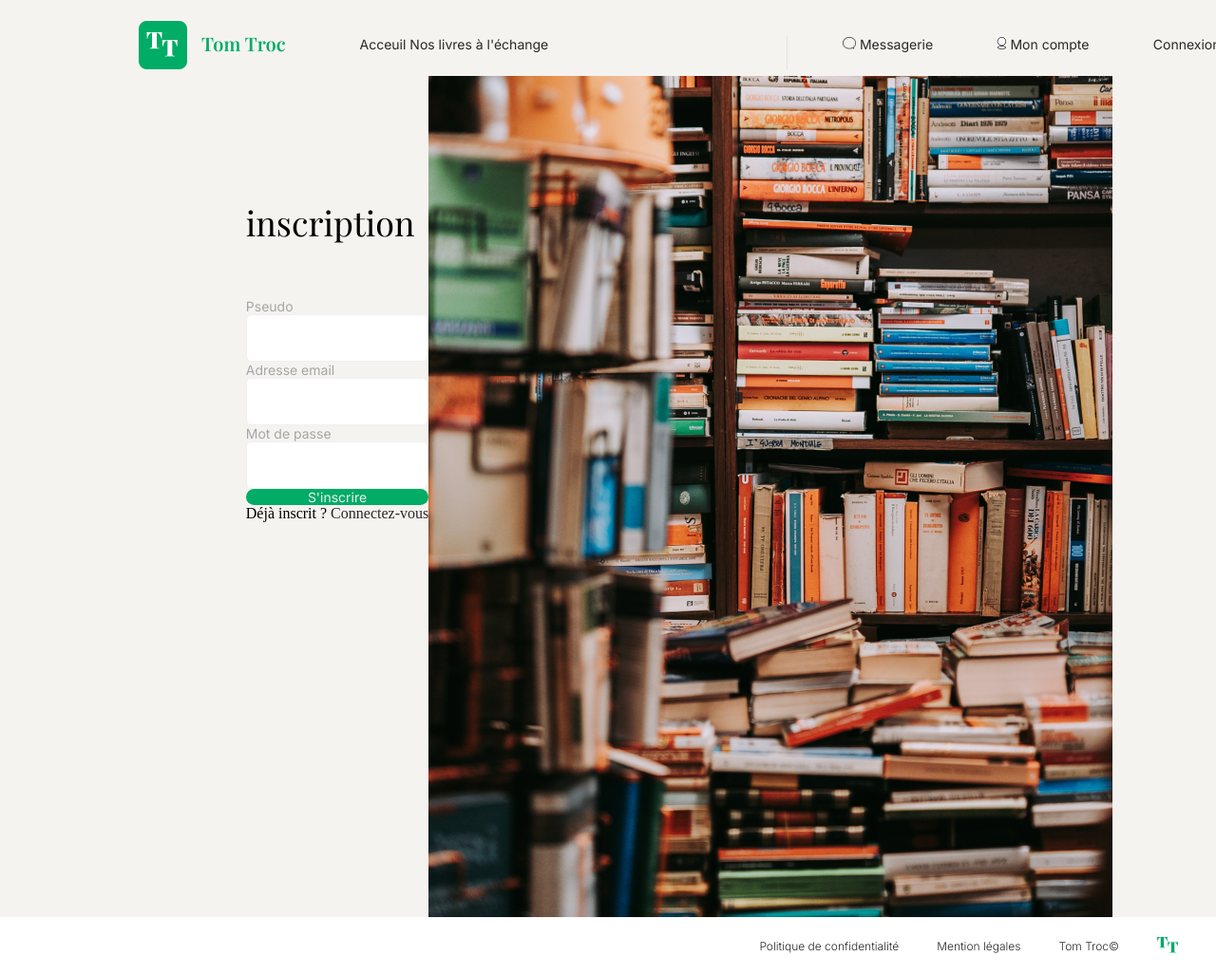
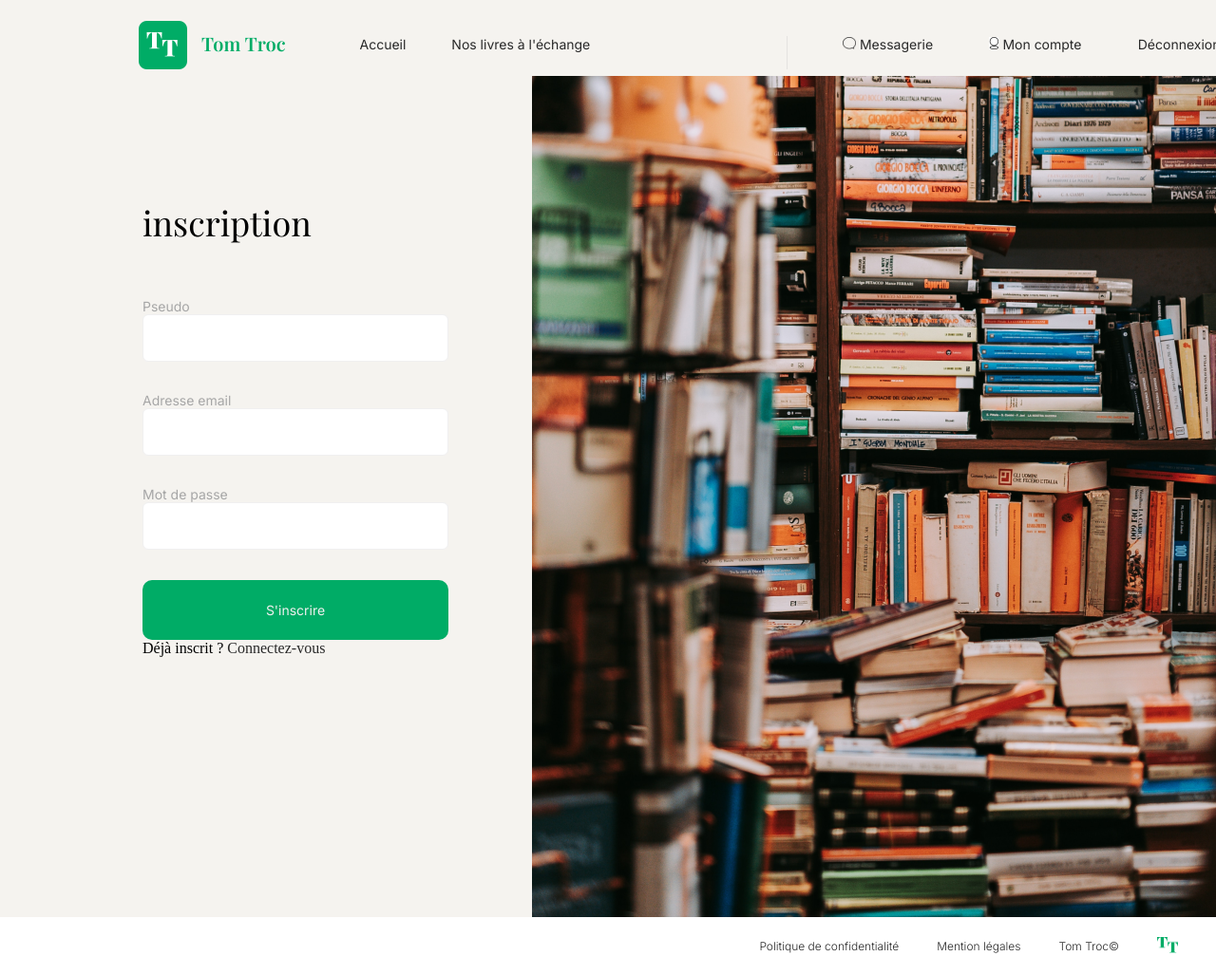
Before and after one commit to ThorelBenjamin/ThorelBenjamin-OpenClassRooms_Developpeur_php_symfony_projet_6, a PHP site: template views/templates/registration.php in a window 1280 px wide. Shown: the whole page at 95% size. Run offline with PHP 8.4, Linux system fonts and the light colour scheme; the template is opened without the code that fills it, so the values that code supplies are empty; the visitor is signed in with stand-in values (Sample User, id 1); some web fonts are replaced.

Commit message:
finish html

```diff
--- a/views/templates/main.php
+++ b/views/templates/main.php
@@ -15,20 +15,28 @@
 
 <body>
     <header>
-        <dev class="main-nav">
+        <div class="main-nav">
             <img src="contenu/img/logo.png" alt="logo" class="logo">
             <nav>
-                <dev class="first-navbar">
-                    <a href="index.php?action=home">Acceuil</a>
-                    <a href="index.php?action=exchange">Nos livres à l'échange</a>
-                </dev>
-                <dev class="second-navbar">
-                    <a href=""><img src="contenu/img/icon_message.png" alt="message icon" class="nav_icon">Messagerie</a>
-                    <a href="index.php?action=dashboard"><img src="contenu/img/icon_user.jpg" alt="user icon" class="nav_icon">Mon compte</a>
-                    <a href="index.php?action=connexion">Connexion</a>
-                </dev>
+                <div class="first-navbar">
+                    <a href="index.php?action=home" class="<?= isset($_GET['action']) && $_GET['action'] === 'home' ? 'active' : '' ?>">Accueil</a>
+                    <a href="index.php?action=exchange" class="first-navbar-a <?= isset($_GET['action']) && $_GET['action'] === 'exchange' ? 'active' : '' ?>">Nos livres à l'échange</a>
+                </div>
+                <div class="second-navbar">
+                    <a href="index.php?action=message" class="<?= isset($_GET['action']) && $_GET['action'] === 'message' ? 'active' : '' ?>">
+                        <img src="contenu/img/icon_message.png" alt="message icon" class="nav_icon">Messagerie <span class="count-message"></span>
+                    </a>
+                    <a href="index.php?action=dashboard" class="<?= isset($_GET['action']) && $_GET['action'] === 'dashboard' ? 'active' : '' ?>">
+                        <img src="contenu/img/icon_user.jpg" alt="user icon" class="nav_icon">Mon compte
+                    </a>
+                    <?php if (isset($_SESSION['userId'])): ?>
+                        <a href="index.php?action=logout">Déconnexion</a>
+                    <?php else: ?>
+                        <a href="index.php?action=connexion" class="<?= isset($_GET['action']) && $_GET['action'] === 'connexion' ? 'active' : '' ?>">Connexion</a>
+                    <?php endif; ?>
+                </div>
             </nav>
-        </dev>
+        </div>
     </header>
 
     <main>
--- a/views/templates/registration.php
+++ b/views/templates/registration.php
@@ -1,17 +1,18 @@
-<section class="connexion-page">
+<div class="connexion-page">
+    <section class="connexion-page-section">
         <article>
             <h2 class="title-connexion">inscription</h2>
             <form action="index.php?action=addUser" method="post" class="connexion-form">
                 <label>Pseudo</label>
-            <input type="text" name="username" id="username">
+                <input type="text" name="username" id="username" class="input-form">
 
                 <label>Adresse email</label>
-            <input type="text" name="email" id="email">
+                <input type="text" name="email" id="email" class="input-form">
 
                 <label>Mot de passe</label>
-            <input type="password" name="password" id="password">
+                <input type="password" name="password" id="password" class="input-form">
 
-            <input type="submit" value="S'inscrire">
+                <input type="submit" value="S'inscrire" class="submit-form-connection">
                 <p>Déjà inscrit ? <a href="index.php?action=connexion">Connectez-vous</a></p>
             </form>
 
@@ -20,3 +21,4 @@
             <img src="contenu/img/store-book.png" alt="book store">
         </article>
     </section>
+</div>
--- a/views/templates/updateBook.php
+++ b/views/templates/updateBook.php
@@ -24,7 +24,7 @@
                     <option value="disponible">disponible</option>
                     <option value="non disponible">non disponible</option>
                 </select>
-                <input type="submit" value="Valider" class="input-form">
+                <input type="submit" value="Valider" class="input-update">
             </div>
         </form>
     </div>
```
Also changed, not shown: views/templates/dashboard.php (+8 -5 lines), views/templates/message.php (+10 -5 lines). Lines whose indentation alone changed are shown as unchanged.
